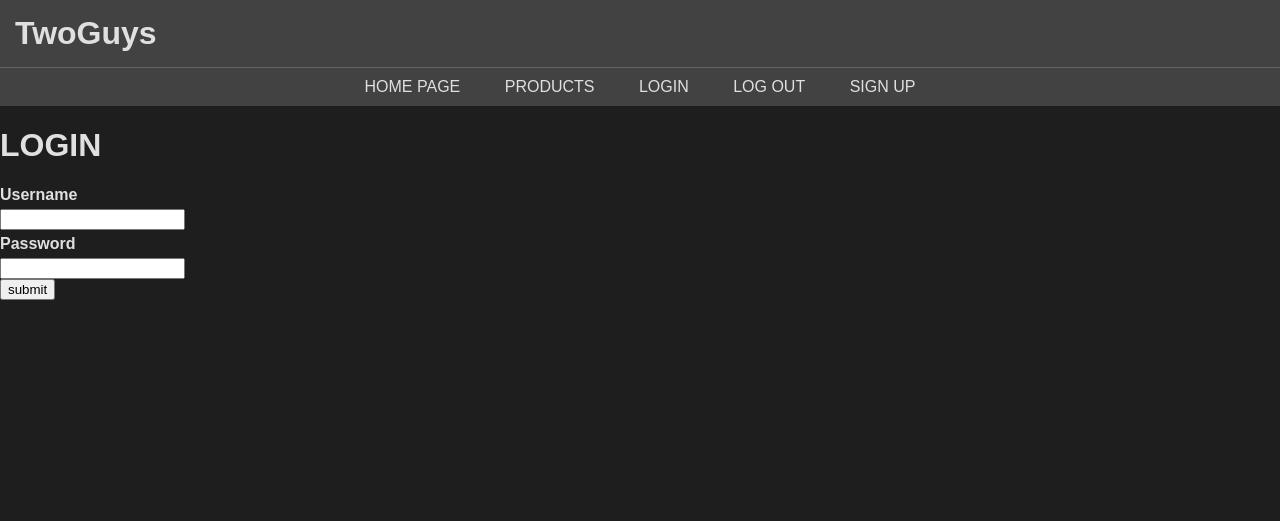
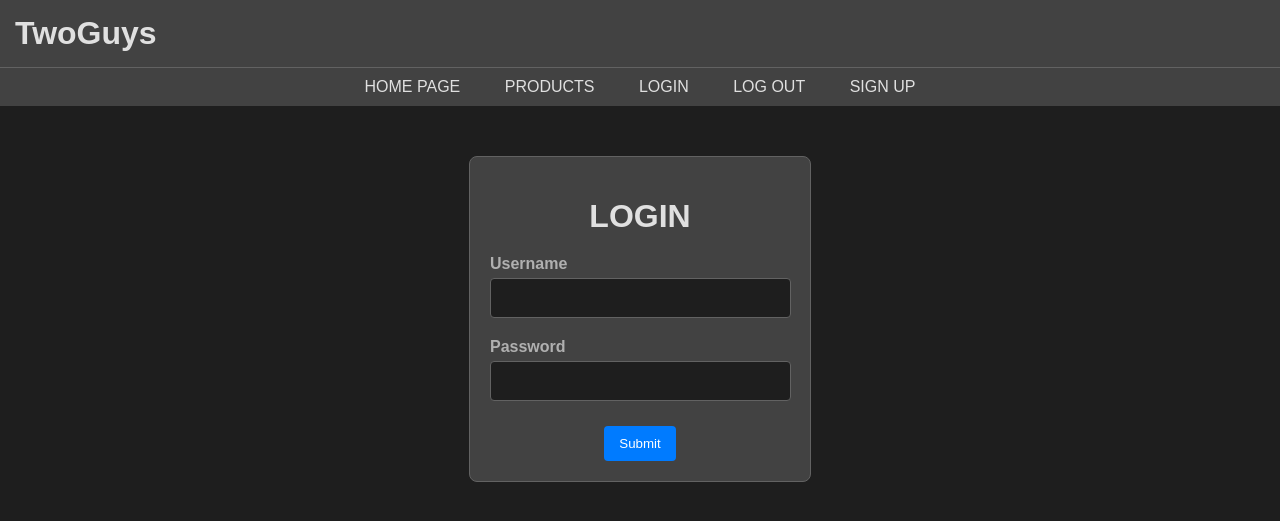
Before and after one commit to finkelEDU/College-Project-Semester-4, a PHP site: page /login.php in a window 1280 px wide. Shown: the top 521 px of the page. Run offline with PHP 8.4, Linux system fonts and the light colour scheme; some libraries are stand-ins or nearby versions.

Commit message:
styled login page

```diff
--- a/public/css/common.css
+++ b/public/css/common.css
@@ -134,3 +134,55 @@ nav a:hover {
     font-size: 1.4em;
     color: var(--text-light);
 }
+
+.login-box {
+    width: 300px;
+    margin: 50px auto;
+    padding: 20px;
+    background-color: var(--bg-medium);
+    border: 1px solid var(--border-light);
+    border-radius: 8px;
+    text-align: center;
+}
+
+.login-box h1 {
+    margin-bottom: 20px;
+}
+
+.login-box label {
+    display: block;
+    margin-top: 10px;
+    margin-bottom: 5px;
+    text-align: left;
+    font-weight: bold;
+    color: var(--text-medium);
+}
+
+.login-box input[type="text"],
+.login-box input[type="password"],
+.login-box input[type="email"],
+.login-box input[type="date"] {
+    width: 93%;
+    padding: 10px;
+    margin-bottom: 10px;
+    border: 1px solid var(--border-light);
+    border-radius: 4px;
+    background-color: var(--bg-dark);
+    color: var(--text-light);
+    font-family: inherit;
+    font-size: inherit;
+}
+.login-box input[type="submit"] {
+    background-color: var(--accent);
+    color: white;
+    border: none;
+    padding: 10px 15px;
+    border-radius: 4px;
+    cursor: pointer;
+    margin-top: 15px;
+    transition: background-color 0.3s ease;
+}
+
+.login-box input[type="submit"]:hover {
+    background-color: var(--accent-hover);
+}
--- a/public/login.php
+++ b/public/login.php
@@ -4,16 +4,18 @@
 
 <?php include "templates/header_guest.php"; ?>
 <?php include "templates/nav.php"; ?>
+    <div class="login-box">
         <h1>LOGIN</h1>
         <form method="post">
-		<label for="username"><strong>Username</strong></label>
+            <label for="inputUsername"><strong>Username</strong></label>
             <input type="text" name="inputUsername" id="inputUsername" required>
-		<br>
-		<label for="password"><strong>Password</strong></label>
+
+            <label for="inputPassword"><strong>Password</strong></label>
             <input type="password" name="inputPassword" id="inputPassword" required>
-		<br>
-		<input type="submit" name="Submit" value="submit">
+
+            <input type="submit" name="Submit" value="Submit">
         </form>
+    </div>
 
     <?php
         require "../src/login_logic.php";
```
Also changed, not shown: public/signup.php (+10 -10 lines). Lines whose indentation alone changed are shown as unchanged.
